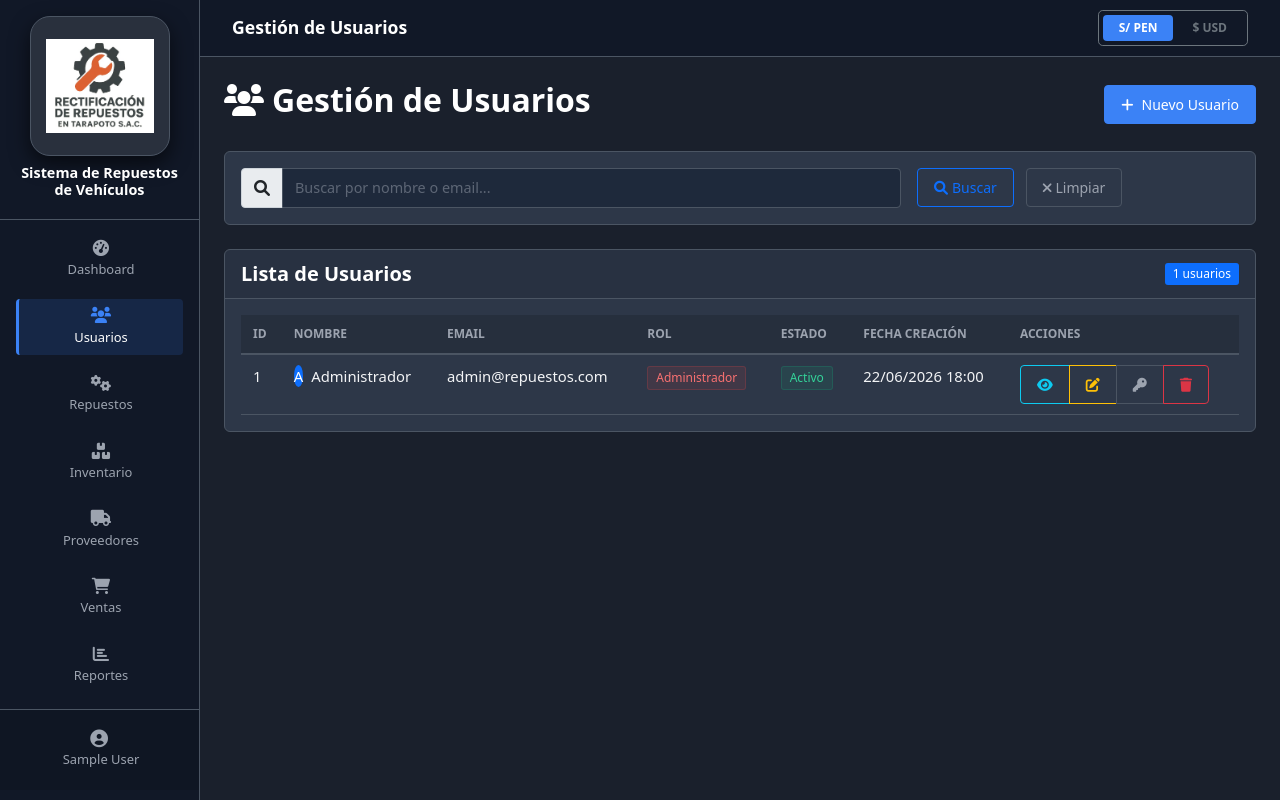
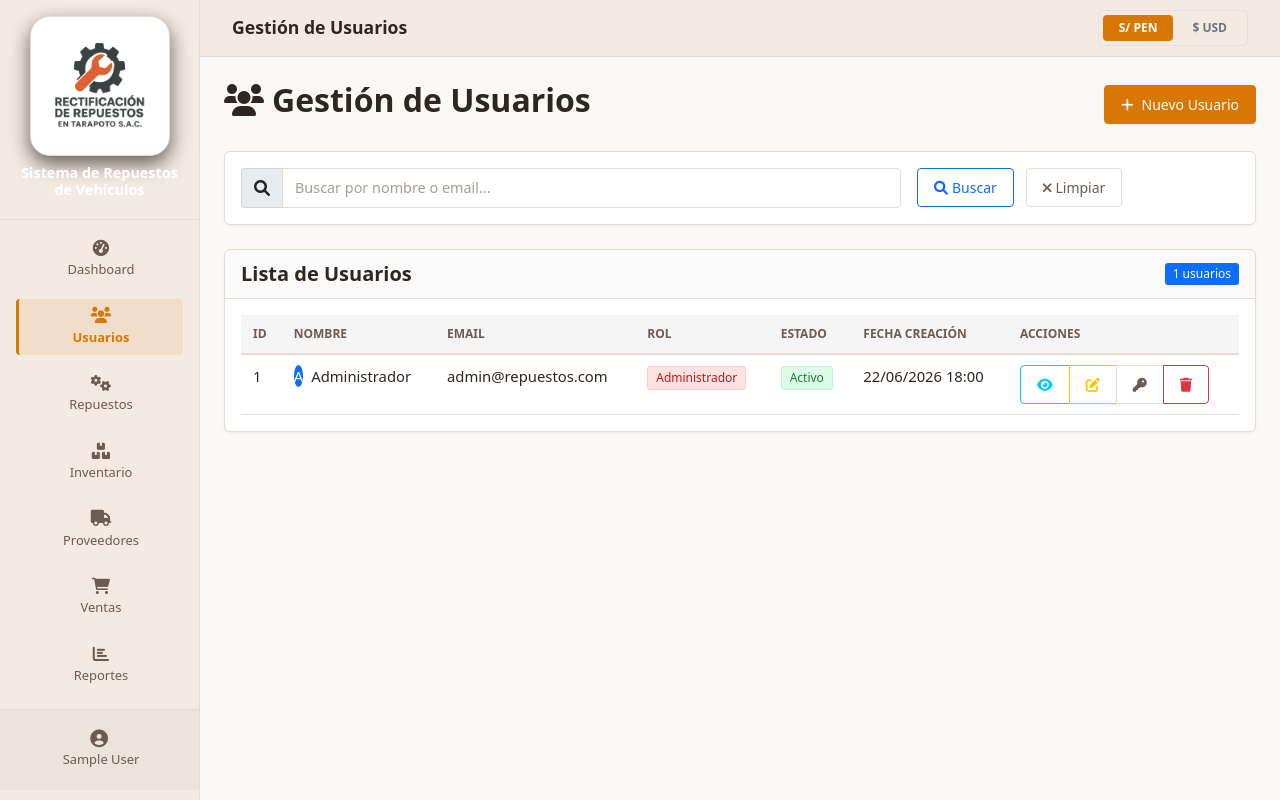
Before and after one commit to Kopozz/Sistema_Inventario_2026, a PHP site: page /ING/usuarios in a window 1280 px wide. Run offline with PHP 8.4, Linux system fonts and the light colour scheme; the visitor is signed in with stand-in values (Sample User, id 1); data comes from the database, SQL or seed files in the repository.

Commit message:
Redisenio: implementar tema claro con colores calidos y alta legibilidad

```diff
--- a/miapp/src/Views/layouts/app.php
+++ b/miapp/src/Views/layouts/app.php
@@ -10,18 +10,18 @@
     <link href="https://fonts.googleapis.com/css2?family=Inter:wght@300;400;500;600;700&family=Outfit:wght@400;500;600;700&display=swap" rel="stylesheet">
     <style>
         :root {
-            --bg-main: #1a202c;
-            --bg-sidebar: #111827;
-            --bg-card: #2d3748;
-            --bg-input: #1e293b;
-            --text-main: #f3f4f6;
-            --text-muted: #9ca3af;
-            --color-primary: #3b82f6;
-            --color-primary-hover: #2563eb;
-            --color-accent: #06b6d4;
-            --color-success: #10b981;
-            --color-danger: #ef4444;
-            --border-subtle: #4b5563;
+            --bg-main: #fbf9f6;
+            --bg-sidebar: #f4eae1;
+            --bg-card: #ffffff;
+            --bg-input: #ffffff;
+            --text-main: #2e2620;
+            --text-muted: #6b5c53;
+            --color-primary: #d97706;
+            --color-primary-hover: #b45309;
+            --color-accent: #0891b2;
+            --color-success: #16a34a;
+            --color-danger: #dc2626;
+            --border-subtle: #e5dcd3;
             --font-title: 'system-ui', -apple-system, sans-serif;
             --font-body: 'system-ui', -apple-system, sans-serif;
         }
@@ -36,7 +36,7 @@
 
         h1, h2, h3, h4, h5, h6, .navbar-brand {
             font-family: var(--font-title);
-            color: #ffffff !important;
+            color: var(--text-main) !important;
             font-weight: 600;
         }
 
@@ -80,10 +80,10 @@
         }
 
         .sidebar .nav-link.active {
-            color: #ffffff !important;
-            background: rgba(59, 130, 246, 0.15) !important;
+            color: var(--color-primary) !important;
+            background: rgba(217, 119, 6, 0.1) !important;
             border-left: 3px solid var(--color-primary) !important;
-            font-weight: 500;
+            font-weight: 600;
         }
 
         .sidebar .nav-link.active i {
@@ -97,13 +97,18 @@
 
         .logo-img {
             border: 1px solid var(--border-subtle);
+            background: #ffffff !important;
         }
 
         /* Footer del Sidebar */
         .sidebar-footer {
             border-top: 1px solid var(--border-subtle) !important;
-            background-color: rgba(0, 0, 0, 0.1);
+            background-color: rgba(0, 0, 0, 0.03);
             flex-shrink: 0;
+        }
+
+        .sidebar-footer a {
+            color: var(--text-main) !important;
         }
 
         .sidebar-footer .dropdown-toggle::after {
@@ -144,16 +149,18 @@
             border: 1px solid var(--border-subtle) !important;
             border-radius: 6px !important;
             overflow: hidden;
+            box-shadow: 0 1px 3px rgba(0,0,0,0.05) !important;
         }
 
         .card-header {
-            background-color: rgba(0, 0, 0, 0.1) !important;
+            background-color: rgba(0, 0, 0, 0.02) !important;
             border-bottom: 1px solid var(--border-subtle) !important;
             padding: 12px 16px !important;
         }
 
         .card-body {
             padding: 16px !important;
+            color: var(--text-main) !important;
         }
 
         /* Inputs de formularios */
@@ -169,19 +176,19 @@
 
         .form-control:focus, .form-select:focus {
             border-color: var(--color-primary) !important;
-            box-shadow: 0 0 0 2px rgba(59, 130, 246, 0.25) !important;
+            box-shadow: 0 0 0 2px rgba(217, 119, 6, 0.2) !important;
             outline: 0;
         }
 
         .form-control::placeholder {
             color: var(--text-muted) !important;
-            opacity: 0.5;
+            opacity: 0.6;
         }
 
         .form-label {
             color: var(--text-muted);
-            font-weight: 500;
-            font-size: 0.85rem;
+            font-weight: 600;
+            font-size: 0.825rem;
             margin-bottom: 4px;
             text-transform: uppercase;
         }
@@ -251,7 +258,7 @@
         }
 
         .table-light {
-            background-color: rgba(0, 0, 0, 0.15) !important;
+            background-color: rgba(0, 0, 0, 0.04) !important;
         }
 
         .table-light th {
@@ -291,27 +302,27 @@
         }
 
         .bg-success {
-            background-color: rgba(16, 185, 129, 0.1) !important;
-            color: #34d399 !important;
-            border: 1px solid rgba(16, 185, 129, 0.2) !important;
+            background-color: #dcfce7 !important;
+            color: #15803d !important;
+            border: 1px solid #bbf7d0 !important;
         }
 
         .bg-danger {
-            background-color: rgba(239, 68, 68, 0.1) !important;
-            color: #f87171 !important;
-            border: 1px solid rgba(239, 68, 68, 0.2) !important;
+            background-color: #fee2e2 !important;
+            color: #b91c1c !important;
+            border: 1px solid #fecaca !important;
         }
 
         .bg-info {
-            background-color: rgba(6, 182, 212, 0.1) !important;
-            color: #22d3ee !important;
-            border: 1px solid rgba(6, 182, 212, 0.2) !important;
+            background-color: #ecfeff !important;
+            color: #0891b2 !important;
+            border: 1px solid #cffafe !important;
         }
 
         .bg-warning {
-            background-color: rgba(245, 158, 11, 0.1) !important;
-            color: #fbbf24 !important;
-            border: 1px solid rgba(245, 158, 11, 0.2) !important;
+            background-color: #fef3c7 !important;
+            color: #b45309 !important;
+            border: 1px solid #fde68a !important;
         }
 
         /* Dashboard metrics cards */
@@ -459,13 +470,13 @@
         </div>
 
         <!-- Footer del Sidebar -->
-        <div class="sidebar-footer border-top border-secondary p-2">
+        <div class="sidebar-footer border-top p-2">
             <div class="dropdown text-center">
-                <a class="nav-link dropdown-toggle text-white py-2" href="#" role="button" data-bs-toggle="dropdown">
+                <a class="nav-link dropdown-toggle text-dark py-2" href="#" role="button" data-bs-toggle="dropdown">
                     <i class="fas fa-user-circle me-1" style="font-size: 1.2em;"></i>
                     <span class="small"><?= $_SESSION['user_name'] ?? 'Usuario' ?></span>
                 </a>
-                <ul class="dropdown-menu dropdown-menu-dark">
+                <ul class="dropdown-menu">
                     <li><a class="dropdown-item" href="<?= BASE_URL ?>usuarios/<?= $_SESSION['user_id'] ?? '' ?>"><i class="fas fa-user me-2"></i>Mi Perfil</a></li>
                     <li><a class="dropdown-item" href="<?= BASE_URL ?>usuarios/<?= $_SESSION['user_id'] ?? '' ?>/cambiar-password"><i class="fas fa-key me-2"></i>Cambiar Contraseña</a></li>
                     <li><hr class="dropdown-divider"></li>
@@ -490,8 +501,8 @@
                     <span class="navbar-brand mb-0 h1"><?= $title ?? 'Sistema de Repuestos' ?></span>
 
                     <div class="ms-auto d-flex align-items-center">
-                        <div class="btn-group border border-secondary p-1 rounded-3" style="background-color: var(--bg-sidebar); display: flex; gap: 4px;">
-                            <button type="button" class="btn btn-sm px-3 py-1 border-0 rounded-2 text-white fw-bold active" id="switch-currency-pen" onclick="setCurrency('PEN')" style="font-size: 0.75rem; transition: all 0.2s ease;">S/ PEN</button>
+                        <div class="btn-group border p-1 rounded-3" style="background-color: var(--bg-sidebar); display: flex; gap: 4px;">
+                            <button type="button" class="btn btn-sm px-3 py-1 border-0 rounded-2 text-dark fw-bold active" id="switch-currency-pen" onclick="setCurrency('PEN')" style="font-size: 0.75rem; transition: all 0.2s ease;">S/ PEN</button>
                             <button type="button" class="btn btn-sm px-3 py-1 border-0 rounded-2 text-muted fw-bold" id="switch-currency-usd" onclick="setCurrency('USD')" style="font-size: 0.75rem; transition: all 0.2s ease;">$ USD</button>
                         </div>
                     </div>
```
Also changed, not shown: other parts of miapp/src/Views/layouts/app.php (+20 -16 lines), miapp/src/Views/auth/login.php (+19 -18 lines).
